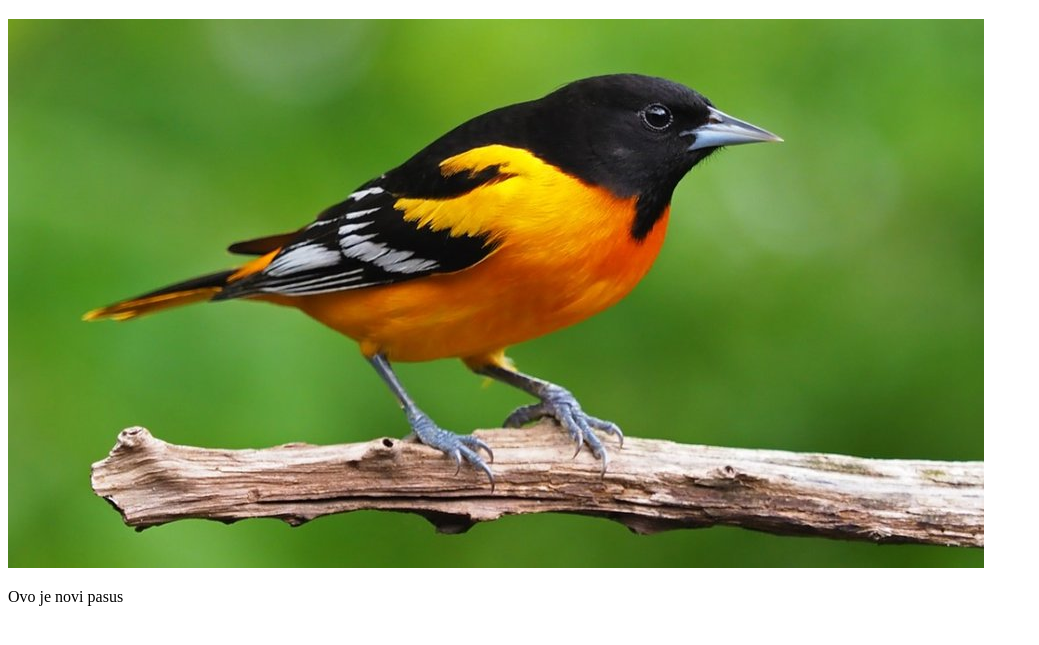
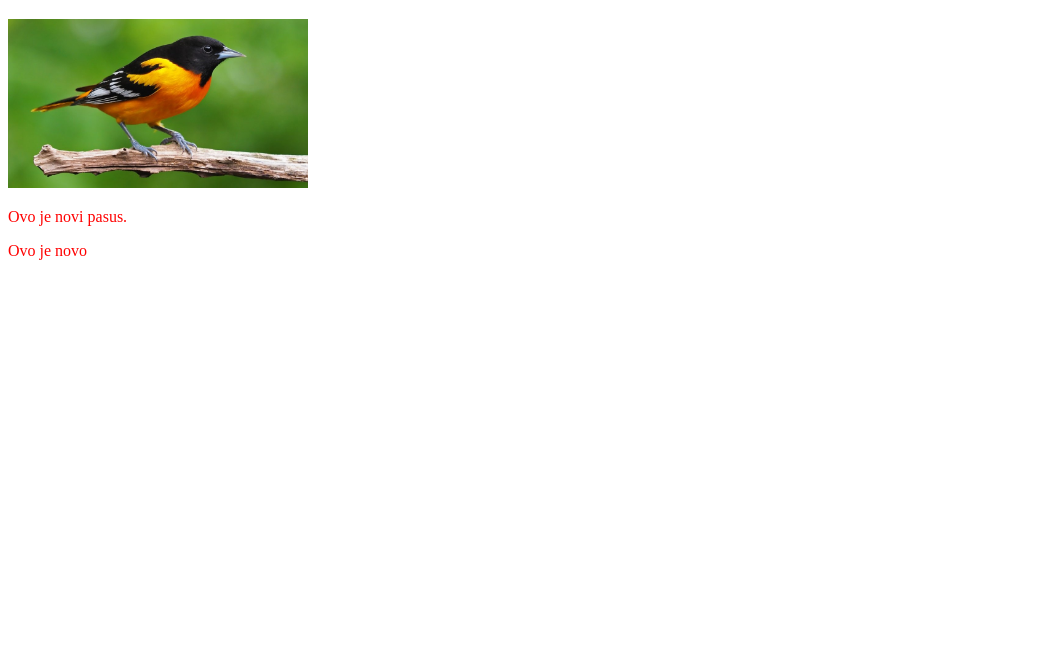
Before and after one commit to sdjordjevic17/ntp4, a plain HTML site: page index.html in a window 1280 px wide. Shown: the part 61-706 px from the top of the page, without its empty margins (0-1039 px from the left). Drawn offline with Linux system fonts and the light colour scheme.

Commit message:
Smanjena slika

```diff
--- a/index.html
+++ b/index.html
@@ -1,12 +1,19 @@
 <!DOCTYPE html>
 <html lang="en">
 <head>
-<meta charset="UTF-8">
-<meta name="viewport" content="width=device-width, initial-scale=1.0">
+    <meta charset="UTF-8">
+    <meta name="viewport" content="width=device-width, initial-scale=1.0">
+    <title>Ovo je nova proba</title>
+    <link rel="stylesheet" href="stil.css">
 </head>
 <body>
     <h1>Ovo ide na github pages</h1>
-    <img src="slike/ptica.jpg" alt="Ptica"/>
-    <p>Ovo je novi pasus</p>
+    <img src="slike/ptica.jpg" alt="Ptica" width="300px"/>
+
+    <p>Ovo je novi pasus.</p>
+
+    <p>
+        Ovo je novo
+    </p>
 </body>
 </html>
--- a/stil.css
+++ b/stil.css
@@ -0,0 +1,3 @@
+p {
+    color: red
+}
```
